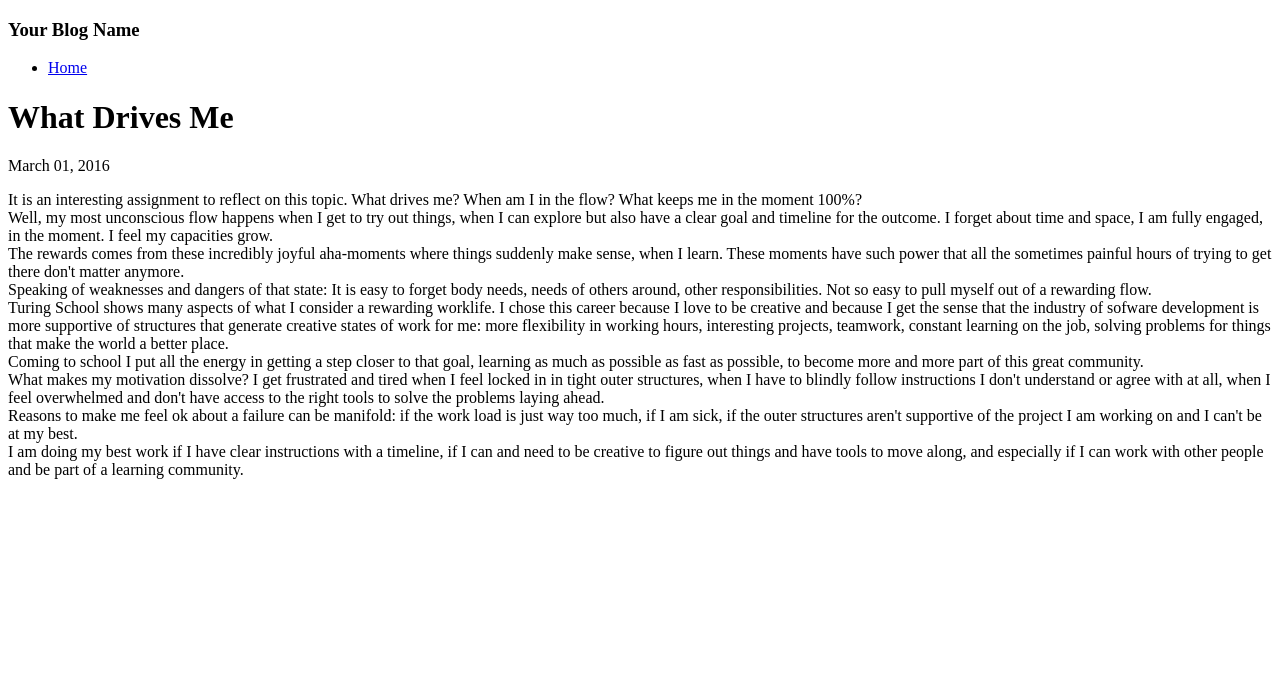
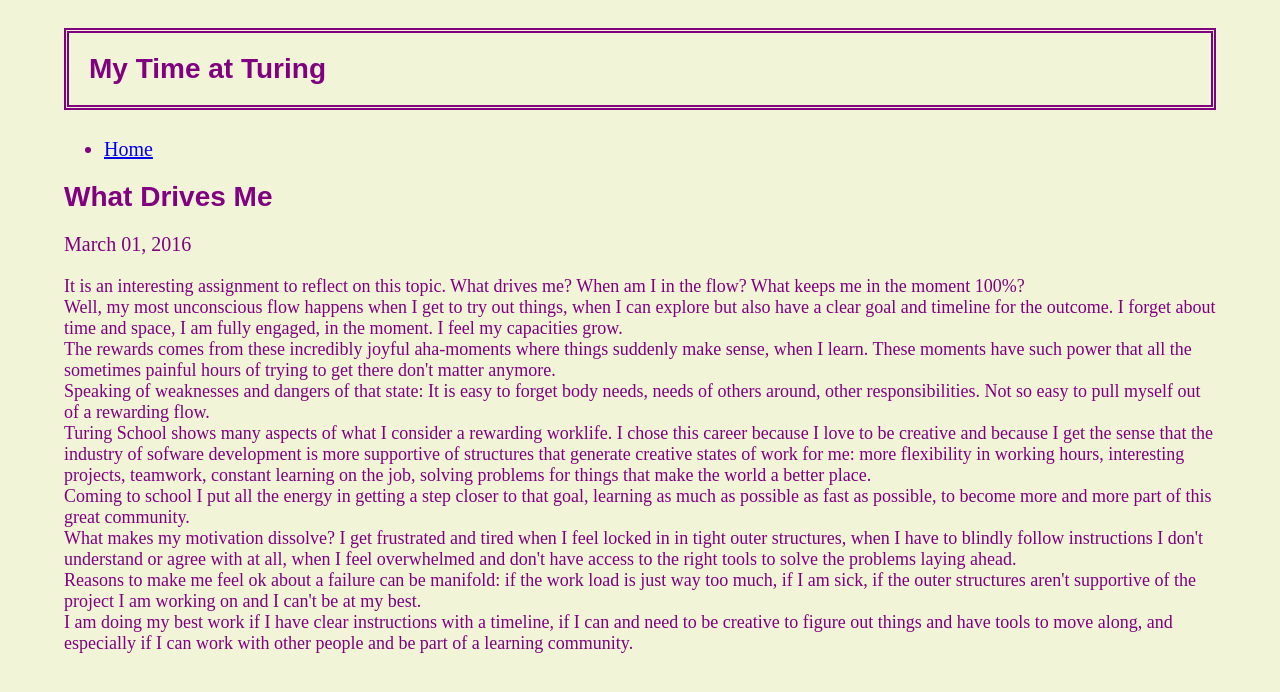
Before and after one commit to Claudia108/github.io, a Jekyll site: the page built from _posts/2016-03-01-drive.html, in a window 1280 px wide. Shown: the top 692 px of the page. Built offline with Jekyll 4.4.1, drawn with Linux system fonts in a browser that asks for light colours.

Commit message:
styled site, added picture

```diff
--- a/_config.yml
+++ b/_config.yml
@@ -1,2 +1,2 @@
-title: Your Blog Name
-email: youremail@domain.com
+title: My Time at Turing
+email: c.kiesenhofer@gmail.com
--- a/_includes/header.html
+++ b/_includes/header.html
@@ -7,7 +7,7 @@
 </head>
 <body>
   <h3>{{ site.title }}</h3>
-  <div>
+  <div id="home">
     <ul>
       <li><a href="/">Home</a></li>
     </ul>
--- a/_layouts/post.html
+++ b/_layouts/post.html
@@ -1,7 +1,7 @@
 {% include header.html %}
 
 <h1>{{ page.title }}</h1>
-<p>{{ page.date | date: '%B %d, %Y' }}</p>
+<p id="date">{{ page.date | date: '%B %d, %Y' }}</p>
 {{ content }}
 
 {% include footer.html %}
--- a/_posts/2016-03-16-intermission-one.html
+++ b/_posts/2016-03-16-intermission-one.html
@@ -20,7 +20,3 @@ This first module has been such an incredible experience for me on so many level
 I have met so many incredible people. <br>
 I am still tired, trying to catch up with sleep. But I am eager and excited to move to the next module to learn a whole lot more.
 </p>
-
-<p>And a picture of a kitten:</p>
-
-<img id="kitten" src="http://theheightsanimalhospital.com/clients/15389/images/playful-kitten-6683.jpg" alt="kitten">
--- a/css/styles.css
+++ b/css/styles.css
@@ -1,3 +1,54 @@
-#kitten {
-  height: 100px;
+body {
+  color: purple;
+  background-color: rgb(241, 244, 214);
+  /*font-size: 16px;*/
+  margin-left: 5%;
+  margin-right: 5%
 }
+h1, h2 {
+  font-family: fantasy;
+  font-size: 28px;
+  color: purple;
+}
+h3 {
+  font-family: fantasy;
+  color: purple;
+  font-size: 28px;
+  border-style: double;
+  border-width: 5px;
+  border-color: purple;
+  padding: 20px;
+}
+h4 {
+  font-family: serif;
+  font-size: 16px;
+  color: purple;
+}
+#date {
+  font-family: serif;
+  font-size: 20px;
+  color: purple;
+}
+.container {
+  font-family: serif;
+  font-size: 18px;
+  color: purple;
+}
+#home {
+  font-family: serif;
+  font-size: 20px;
+}
+
+#beast {
+  height: 500px;
+  border-style: ridge;
+  border-color: rgb(247, 229, 148);
+  border-width: thick;
+}
+#code-example {
+  border: dotted;
+  /*color: rgb(93, 68, 110);*/
+  background-color: rgb(247, 229, 148);
+  margin-right: 65%;
+  padding: 20px;
+}
```
Also changed, not shown: _posts/2016-02-15-taming-the-beast.html (+21 -11 lines), 5 other files.
